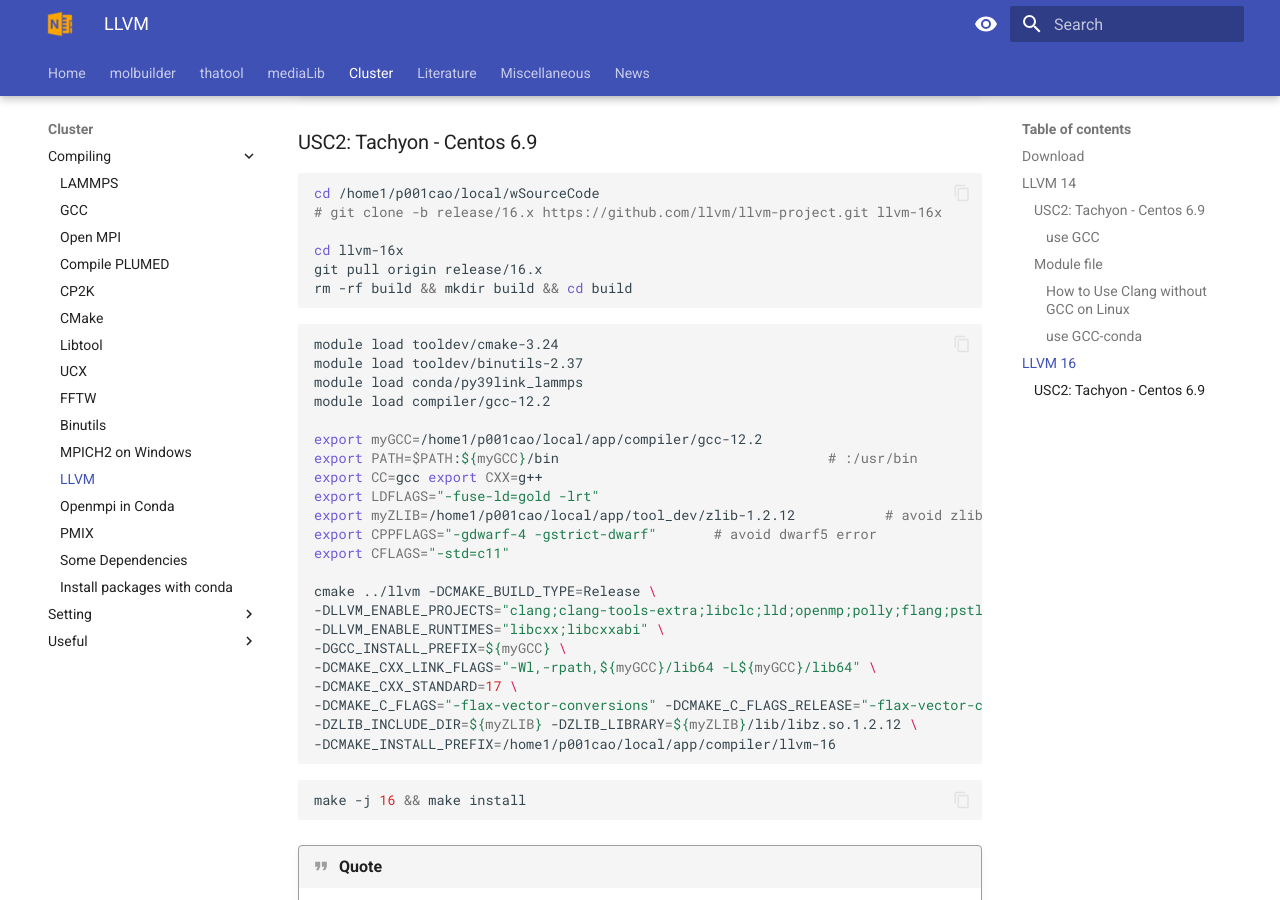
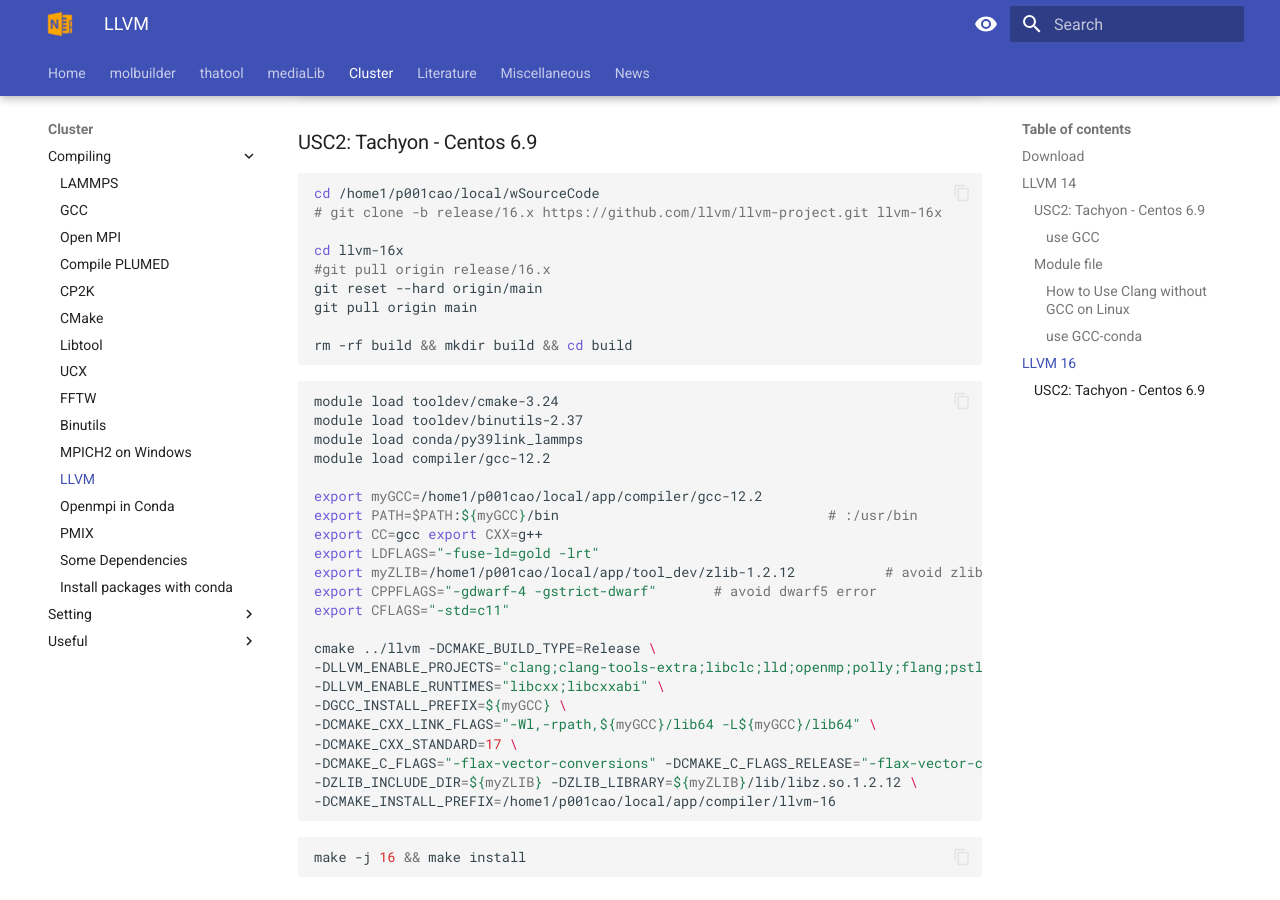
Before and after one commit to thangckt/thangckt.github.io, an MkDocs documentation site: the page built from docs/cluster/compiling/10_LLVM.md, in a window 1280 px wide and 900 px high, scrolled down 4475 px. Built offline with MkDocs 1.6.1 and Material for MkDocs 9.7.7, drawn with Linux system fonts in a browser that asks for light colours; the version menu is left out.

Commit message:
Update 10_LLVM.md

````diff
--- a/docs/cluster/compiling/10_LLVM.md
+++ b/docs/cluster/compiling/10_LLVM.md
@@ -195,7 +195,10 @@
 # git clone -b release/16.x https://github.com/llvm/llvm-project.git llvm-16x
 
 cd llvm-16x
-git pull origin release/16.x
+#git pull origin release/16.x
+git reset --hard origin/main
+git pull origin main
+
 rm -rf build && mkdir build && cd build
 ```
 
````
